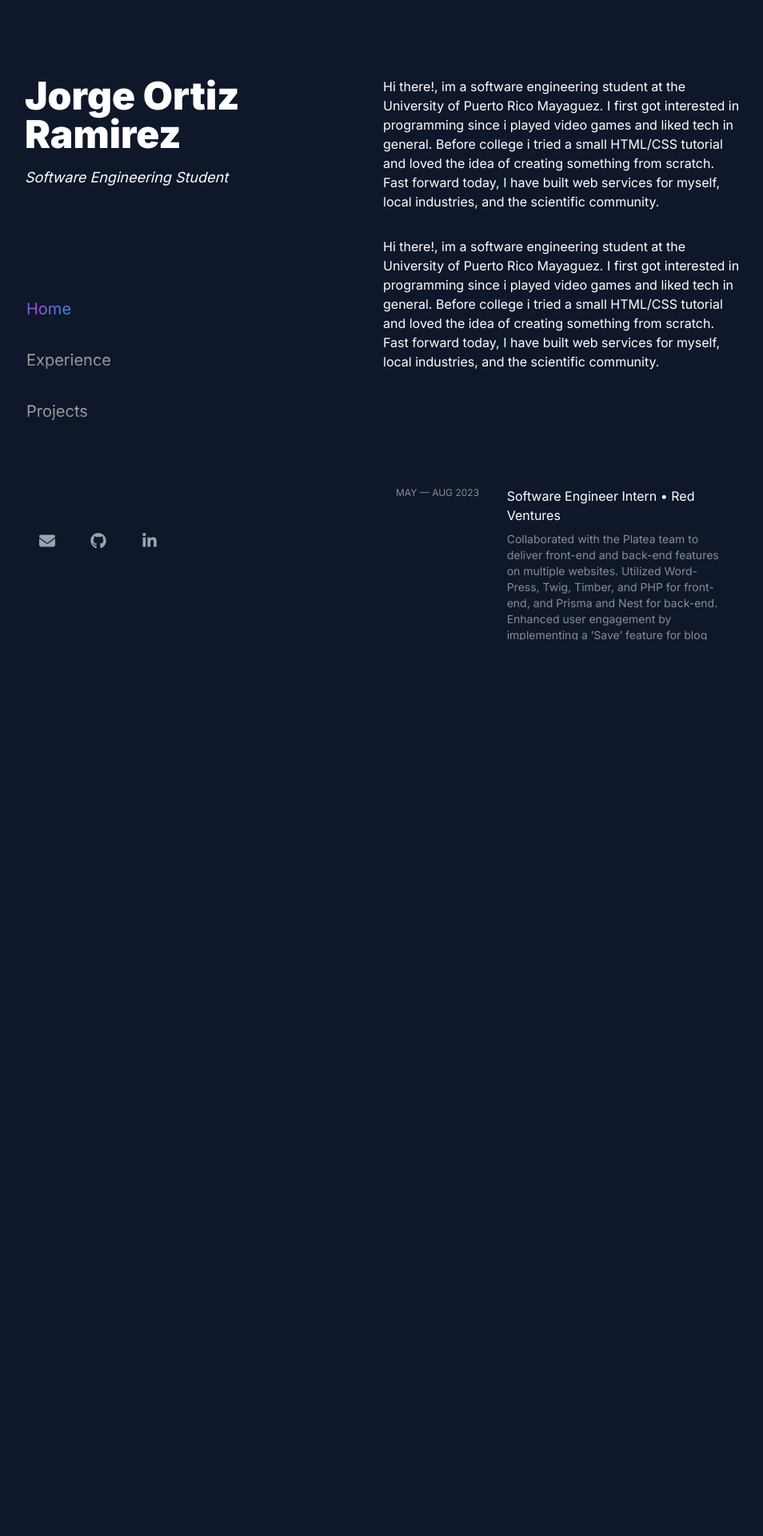
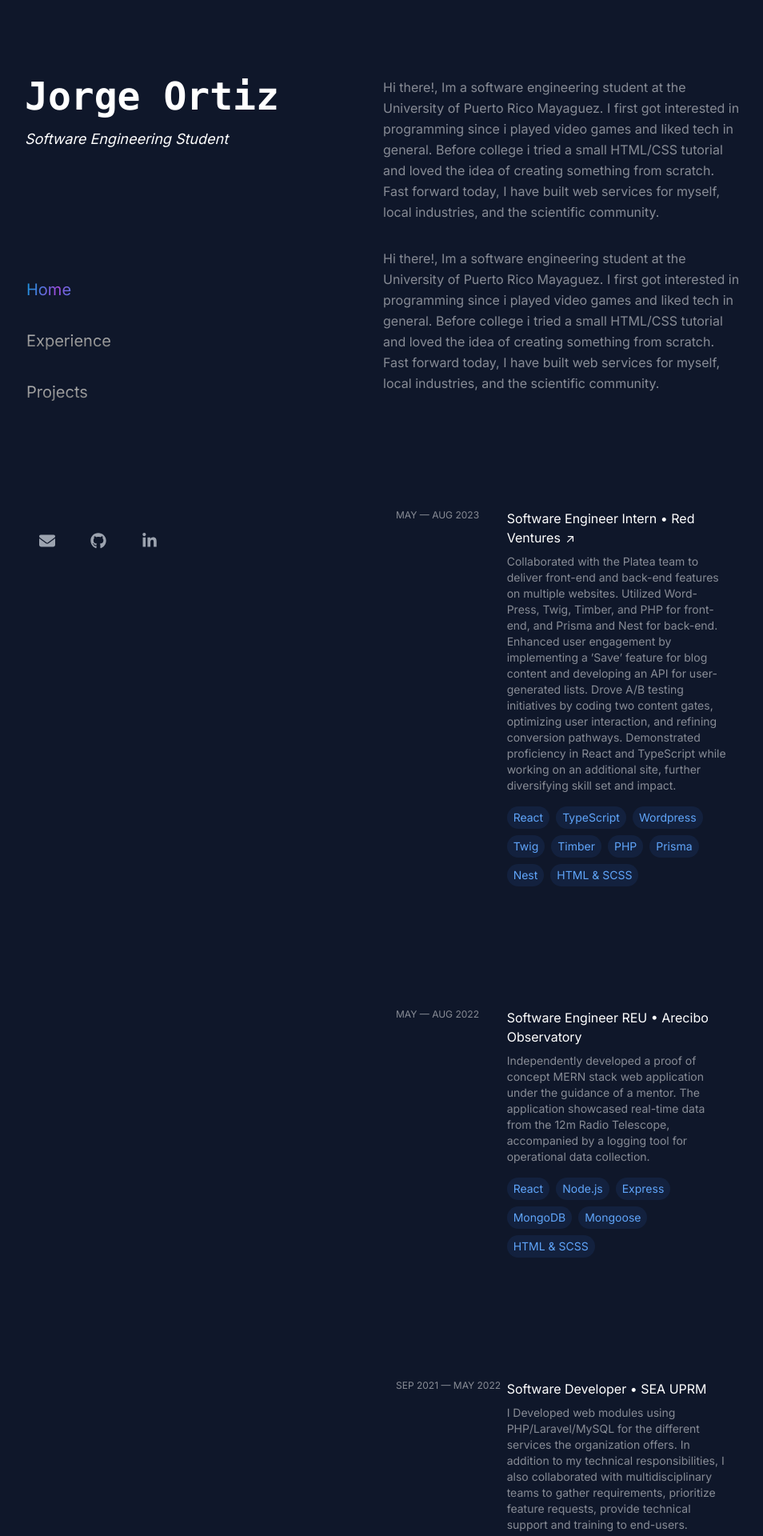
Before and after one commit to jorgeortiz41/portfolio, a Next.js app: page / in a window 1280 px wide. Shown: the top 1920 px of the page at 80% size, without its empty margins (161-1115 px from the left). Before the commit the page ends 800 px from the top, so only its background shows below. Built offline with nearby package versions, Linux system fonts and the light colour scheme.

Commit message:
added experience with hover effects

```diff
--- a/src/app/components/About.jsx
+++ b/src/app/components/About.jsx
@@ -2,11 +2,11 @@
 import { motion } from "framer-motion";
 
 const firstParagraph =
-  "Hi there!, im a software engineering student at the University of Puerto Rico Mayaguez. I first got interested in programming since i played video games and liked tech in general. Before college i tried a small HTML/CSS tutorial and loved the idea of creating something from scratch. Fast forward today, I have built web services for myself, local industries, and the scientific community.";
+  "Hi there!, Im a software engineering student at the University of Puerto Rico Mayaguez. I first got interested in programming since i played video games and liked tech in general. Before college i tried a small HTML/CSS tutorial and loved the idea of creating something from scratch. Fast forward today, I have built web services for myself, local industries, and the scientific community.";
 const secondParagraph = "";
 export default function About() {
   return (
-    <div className="z-10 w-full flex-col items-start justify-start space-y-8 text-white">
+    <div className="z-10 w-full flex-col items-start justify-start space-y-8 leading-relaxed text-white/50">
       <div>{firstParagraph}</div>
       <div>{secondParagraph}</div>
       <div>{firstParagraph}</div>
--- a/src/app/components/Experience.jsx
+++ b/src/app/components/Experience.jsx
@@ -1,6 +1,7 @@
 "use client";
 import { motion } from "framer-motion";
 import { useState } from "react";
+import { CardContainer, CardBody, CardItem } from "./HoverCard";
 
 const experiences = [
   {
@@ -29,6 +30,22 @@ const experiences = [
       "Independently developed a proof of concept MERN stack web application under the guidance of a mentor. The application showcased real-time data from the 12m Radio Telescope, accompanied by a logging tool for operational data collection.",
     tags: ["React", "Node.js", "Express", "MongoDB", "Mongoose", "HTML & SCSS"],
   },
+  {
+    title: "Software Developer",
+    company: "SEA UPRM",
+    date: "SEP 2021 — MAY 2022",
+    description:
+      "I Developed web modules using PHP/Laravel/MySQL for the different services the organization offers. In addition to my technical responsibilities, I also collaborated with multidisciplinary teams to gather requirements, prioritize feature requests, provide technical support and training to end-users.",
+    tags: ["PHP", "Laravel", "MySQL", "HTML & SCSS"],
+  },
+  {
+    title: "Data Analyst Intern",
+    company: "VIPPR",
+    date: "SEP 2020 — FEB 2021",
+    description:
+      "Collaborated with an organization dedicated to aiding those affected by the 2020 Puerto Rico earthquakes. Focused on facilitating home reconstruction, I managed and processed thousands of requests containing demographic, financial, and diverse datasets. Leveraging Python scripts and data analysis techniques, I extracted meaningful insights to inform strategic decision-making and resource allocation.",
+    tags: ["Python", "Pandas", "Numpy", "Matplotlib", "Seaborn", "Jupyter"],
+  },
 ];
 
 export default function Experience() {
@@ -43,8 +60,14 @@ export default function Experience() {
   };
 
   return (
-    <div className="z-10 w-full flex-col items-start justify-start space-y-8 text-white/50">
+    <div
+      id="experience"
+      className="z-10 w-full flex-col items-start justify-start space-y-8 text-white/50"
+    >
       {experiences.map((job, index) => (
+        <CardContainer key={index}>
+          <CardBody>
+            <CardItem translateZ={10}>
               <motion.button
                 key={index}
                 whileHover={{
@@ -52,11 +75,17 @@ export default function Experience() {
                   boxShadow: "0px 10px 15px -3px rgba(0, 0, 0, 0.5)",
                 }}
                 transition={{
-            duration: 0.3,
+                  duration: 0.1,
                   delay: 0,
                   ease: "easeInOut",
                 }}
-          className="grid grid-cols-3 rounded-lg p-4"
+                className={
+                  hoveredIndex === index
+                    ? "grid grid-cols-3 rounded-lg p-4"
+                    : hoveredIndex !== null
+                      ? "grid grid-cols-3 rounded-lg p-4 opacity-50"
+                      : "grid grid-cols-3 rounded-lg p-4"
+                }
                 onHoverStart={() => handleHoverStart(index)}
                 onHoverEnd={handleHoverEnd}
               >
@@ -71,6 +100,25 @@ export default function Experience() {
                       }
                     >
                       {job.title} • {job.company}
+                      {job.company === "Red Ventures" && (
+                        <svg
+                          xmlns="http://www.w3.org/2000/svg"
+                          viewBox="0 0 20 20"
+                          fill="currentColor"
+                          class={
+                            hoveredIndex === index
+                              ? "ml-1 inline-block h-4 w-4 shrink-0 -translate-y-1 translate-x-1 transition-transform motion-reduce:transition-none"
+                              : "ml-1 inline-block h-4 w-4 shrink-0 transition-transform motion-reduce:transition-none"
+                          }
+                          aria-hidden="true"
+                        >
+                          <path
+                            fill-rule="evenodd"
+                            d="M5.22 14.78a.75.75 0 001.06 0l7.22-7.22v5.69a.75.75 0 001.5 0v-7.5a.75.75 0 00-.75-.75h-7.5a.75.75 0 000 1.5h5.69l-7.22 7.22a.75.75 0 000 1.06z"
+                            clip-rule="evenodd"
+                          ></path>
+                        </svg>
+                      )}
                     </span>
                   </div>
                   <div className="mb-4 text-sm">{job.description}</div>
@@ -86,6 +134,9 @@ export default function Experience() {
                   </div>
                 </div>
               </motion.button>
+            </CardItem>
+          </CardBody>
+        </CardContainer>
       ))}
     </div>
   );
--- a/src/app/components/HeroNav.jsx
+++ b/src/app/components/HeroNav.jsx
@@ -73,11 +73,11 @@ export const HeroNav = () => {
         delay: 0,
         ease: "easeInOut",
       }}
-      className="fixed top-0 z-10 flex h-screen w-1/2 flex-col items-start justify-between py-24 pl-48"
+      className="sticky top-0 flex h-screen w-1/2 flex-col items-start justify-between overflow-auto py-24 pl-48"
     >
       <div className="flex flex-col items-start">
-        <h1 className="relative z-10 text-sm font-black text-white md:text-5xl">
-          Jorge Ortiz Ramirez
+        <h1 className="relative z-10 font-mono text-sm font-semibold text-white md:text-5xl">
+          Jorge Ortiz
         </h1>
         <h2 className="relative my-4 text-lg italic text-white">
           Software Engineering Student
--- a/src/app/components/HoverCard.jsx
+++ b/src/app/components/HoverCard.jsx
@@ -36,10 +36,7 @@ export const CardContainer = ({ children, className, containerClassName }) => {
   return (
     <MouseEnterContext.Provider value={[isMouseEntered, setIsMouseEntered]}>
       <div
-        className={cn(
-          "flex items-center justify-center py-20",
-          containerClassName,
-        )}
+        className={cn("flex pb-20", containerClassName)}
         style={{
           perspective: "1000px",
         }}
@@ -68,7 +65,7 @@ export const CardBody = ({ children, className }) => {
   return (
     <div
       className={cn(
-        "h-96 w-96 [transform-style:preserve-3d]  [&>*]:[transform-style:preserve-3d]",
+        " [transform-style:preserve-3d]  [&>*]:[transform-style:preserve-3d]",
         className,
       )}
     >
--- a/src/app/components/NavBarButtons.jsx
+++ b/src/app/components/NavBarButtons.jsx
@@ -31,7 +31,7 @@ export const RouteButton = ({
     };
   }
   return (
-    <Link href={route} prefetch={true}>
+    <Link href={route} prefetch={true} scroll={false}>
       <motion.button
         className={`h-full rounded-sm border-2 border-transparent py-4
           text-xl text-transparent antialiased
--- a/src/app/experience/page.jsx
+++ /dev/null
@@ -1,29 +0,0 @@
-"use client";
-import { motion } from "framer-motion";
-
-export default function About() {
-  return (
-    <>
-      <motion.div
-        initial={{ opacity: 0 }}
-        animate={{ opacity: 1 }}
-        transition={{
-          duration: 0.5,
-          delay: 0,
-          ease: "easeInOut",
-        }}
-        className="relative flex h-screen w-full flex-col items-center justify-center rounded-md bg-neutral-950 antialiased"
-      >
-        <div className="mx-auto flex max-w-2xl flex-col items-center p-4">
-          <h1 className="relative z-10 bg-gradient-to-b from-neutral-200  to-neutral-600 bg-clip-text p-4 text-center font-sans text-lg font-bold text-transparent md:text-7xl">
-            Experience
-          </h1>
-          <p className="text-md relative z-10 mx-auto my-2 max-w-lg text-center text-neutral-500 ">
-            A software engineer with expertise in developing and deploying web
-            applications.
-          </p>
-        </div>
-      </motion.div>
-    </>
-  );
-}
--- a/src/app/layout.js
+++ b/src/app/layout.js
@@ -1,6 +1,5 @@
 import { Inter } from "next/font/google";
 import "./globals.css";
-import { HeroNav } from "./components/HeroNav";
 const inter = Inter({ subsets: ["latin"] });
 
 export const metadata = {
@@ -12,10 +11,7 @@ export default function RootLayout({ children }) {
   return (
     <html lang="en">
       <body className={inter.className}>
-        <div className="relative">
-          <HeroNav />
-          {children}
-        </div>
+        <div>{children}</div>
       </body>
     </html>
   );
--- a/src/app/page.js
+++ b/src/app/page.js
@@ -2,9 +2,11 @@
 import { motion } from "framer-motion";
 import About from "./components/About";
 import Experience from "./components/Experience";
+import { HeroNav } from "./components/HeroNav";
 
 export default function Home() {
   return (
+    <>
       <motion.div
         initial={{ opacity: 0 }}
         animate={{ opacity: 1 }}
@@ -13,10 +15,14 @@ export default function Home() {
           delay: 0,
           ease: "easeInOut",
         }}
-      className="absolute right-0 top-0 z-10 flex h-screen w-1/2 flex-col items-start justify-start space-y-32 overflow-auto py-24 pr-48 text-white antialiased "
+        className="flex"
       >
+        <HeroNav />
+        <div className="flex w-1/2 flex-col items-start justify-start space-y-32  py-24 pr-48 text-white antialiased">
           <About />
           <Experience />
+        </div>
       </motion.div>
+    </>
   );
 }
```
Lines whose indentation alone changed are shown as unchanged.
